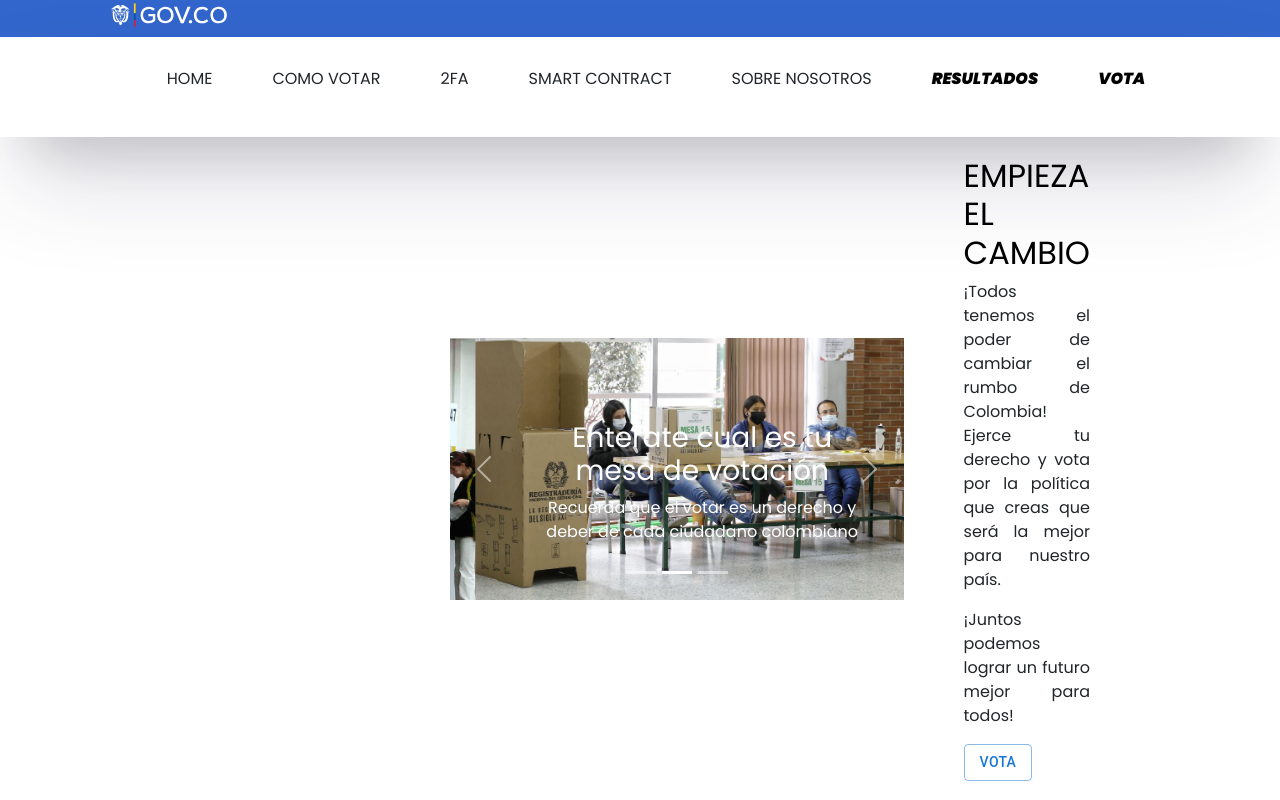
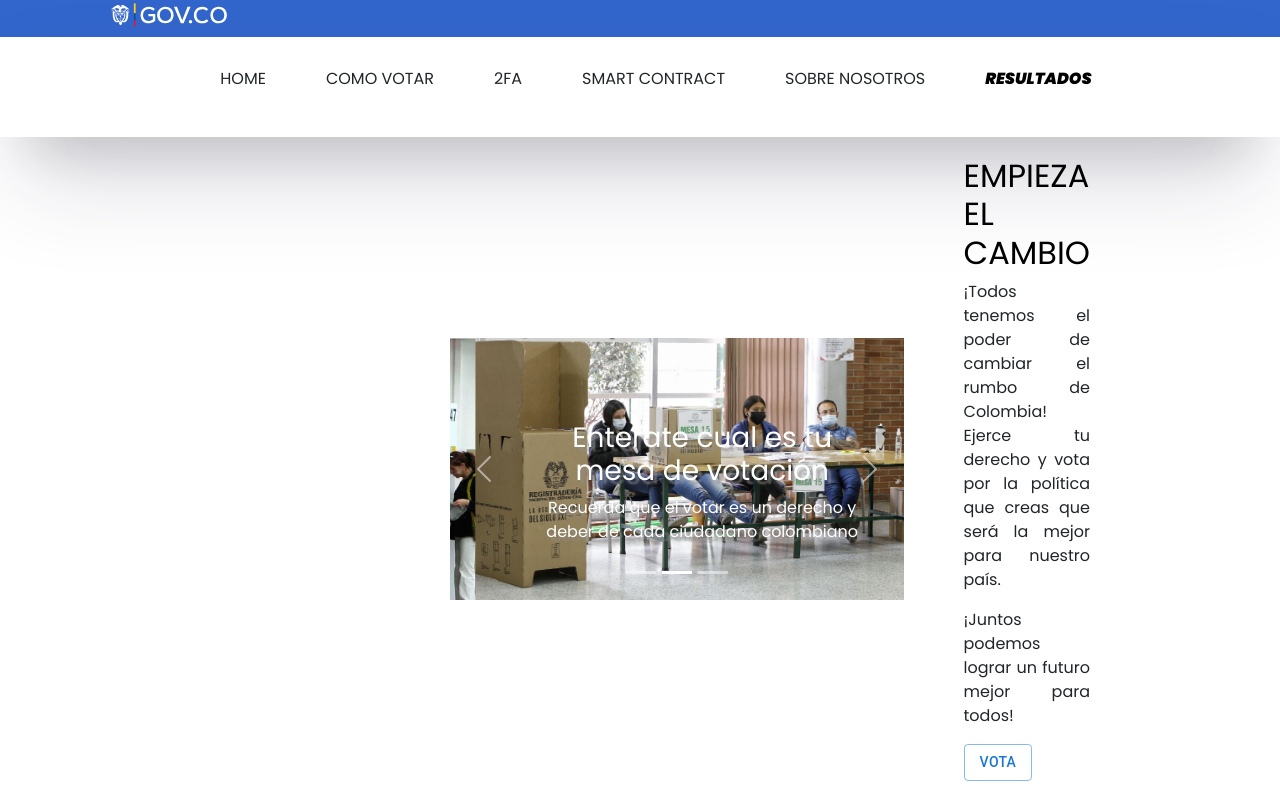
Before and after one commit to AlejandroBlanco2001/E-VotingFrontend, a React (Create React App) app: page / in a window 1280 px wide. Built offline with nearby package versions, Linux system fonts and the light colour scheme.

Commit message:
Fix candidates

```diff
--- a/src/components/Navbar.jsx
+++ b/src/components/Navbar.jsx
@@ -1,5 +1,4 @@
 import { Link } from 'react-scroll'
-import { useNavigate } from "react-router-dom";
 
 const Navbar = () => {
     return (
@@ -70,20 +69,6 @@ const Navbar = () => {
               <em>RESULTADOS</em>
             </a>
           </li>
-          <li>
-            <Link
-              activeClass="active"
-              to="vote"
-              spy={true}
-              smooth={true}
-              offset={-70}
-              duration={500}
-            >
-              <a href="https://vot-e-front.herokuapp.com/vote">
-                <em>VOTA</em>
-              </a>
-            </Link>
-          </li>
         </ul>
       </nav>
     );
--- a/src/pages/Vote.jsx
+++ b/src/pages/Vote.jsx
@@ -12,9 +12,9 @@ const Vote = () => {
     axios
       .get("/info/candidates")
       .then((res) => {
-        setData(res.data.fields);
+        setData(res.data.rows);
         setLoading(false);
-        console.log(res)
+        console.log(loading)
       })
       .catch((err) => {
         console.error(err);
@@ -34,14 +34,14 @@ const Vote = () => {
       <div class="candidateList">
         <h2>Selecciona tu candidato</h2>
         {data.map((item, index) => {
-          let { name, party, description, image } = item;
+          let {nombre, partido, imagen, descripcion } = item;
           return (
             <CardVote
-              key={item}
-              name={name}
-              party={party}
-              description={description}
-              img={image}
+              key={index}
+              name={nombre}
+              party={partido}
+              description={descripcion}
+              img={imagen}
             />
           );
         })}
```
